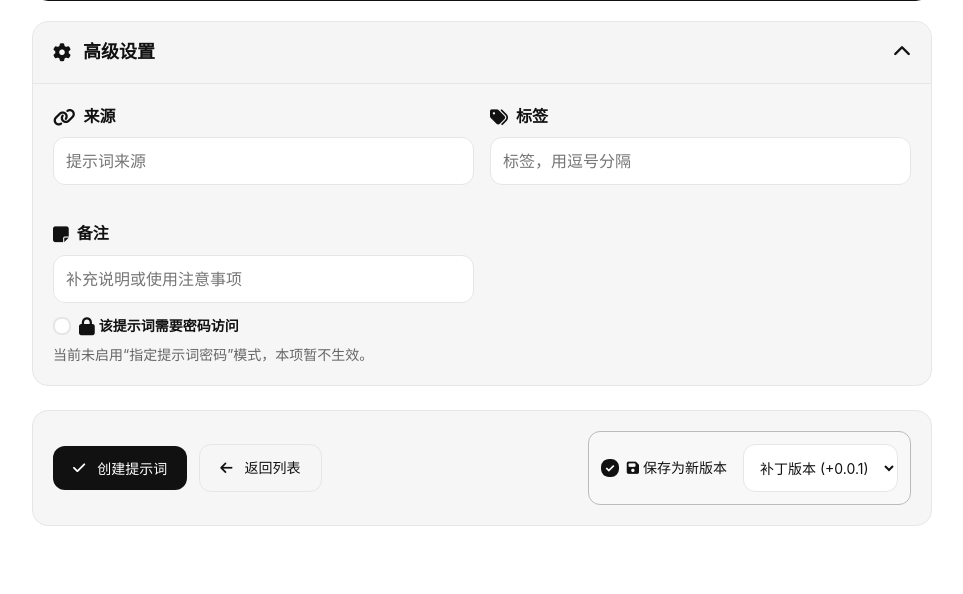
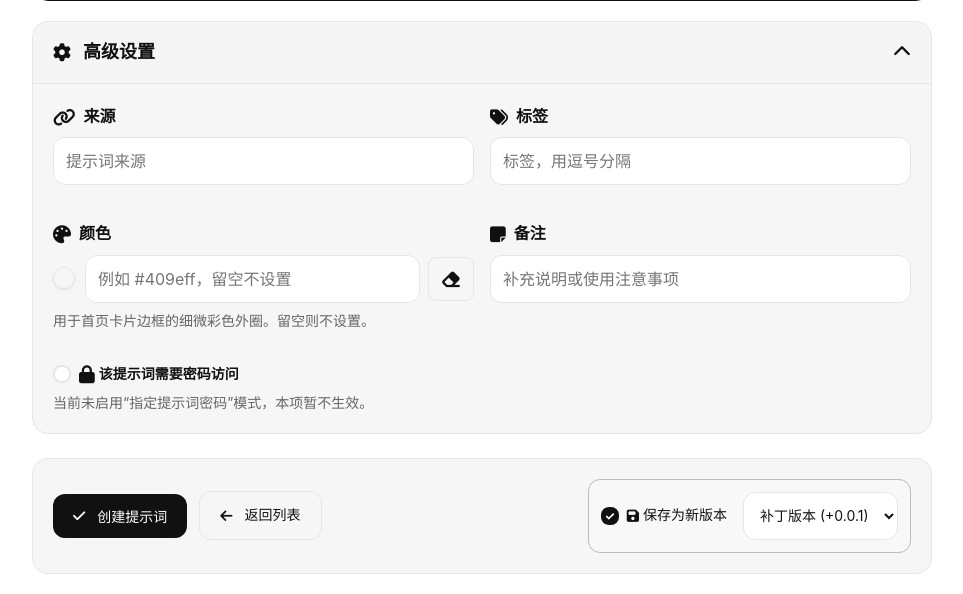
Before and after one commit to zhuchenyu2008/prompt-manage, a Flask app: page /prompt/new in a window 1280 px wide. Shown: the part 986-1580 px from the top of the page, without its empty margins (158-1121 px from the left). Before the commit the page ends 1512 px from the top, so only its background shows below. Run offline with Flask 3, Linux system fonts and the light colour scheme; data comes from the database, SQL or seed files in the repository; data that the repository does not hold is empty.

Commit message:
Add files via upload

```diff
--- a/app.py
+++ b/app.py
@@ -6,6 +6,7 @@ from flask import Flask, render_template, request, redirect, url_for, flash, sen
 from werkzeug.middleware.proxy_fix import ProxyFix
 from werkzeug.utils import secure_filename
 from io import BytesIO
+import re
 
 
 # Database path: allow override via env, default to container volume
@@ -28,6 +29,7 @@ def init_db():
             name TEXT NOT NULL,
             source TEXT,
             notes TEXT,
+            color TEXT,
             tags TEXT,
             pinned INTEGER DEFAULT 0,
             created_at TEXT,
@@ -178,6 +180,10 @@ def migrate_schema():
         cols = [r['name'] for r in cur.execute('PRAGMA table_info(prompts)').fetchall()]
         if 'require_password' not in cols:
             cur.execute("ALTER TABLE prompts ADD COLUMN require_password INTEGER DEFAULT 0")
+        # ensure prompts.color exists
+        cols = [r['name'] for r in cur.execute('PRAGMA table_info(prompts)').fetchall()]
+        if 'color' not in cols:
+            cur.execute("ALTER TABLE prompts ADD COLUMN color TEXT")
         # ensure auth settings keys exist
         cur.execute("INSERT OR IGNORE INTO settings(key, value) VALUES('auth_mode', 'off')")
         cur.execute("INSERT OR IGNORE INTO settings(key, value) VALUES('auth_password_hash', '')")
@@ -199,6 +205,21 @@ app.wsgi_app = ProxyFix(app.wsgi_app, x_for=1, x_proto=1, x_host=1, x_port=1, x_
 app.secret_key = os.environ.get('SECRET_KEY', 'dev-secret')
 # Jinja 过滤器：JSON 反序列化
 app.jinja_env.filters['loads'] = json.loads
+
+
+def sanitize_color(val):
+    """Normalize color to #RRGGBB or return None if invalid/empty.
+    Accepts #RGB or #RRGGBB (case-insensitive). Returns lowercase #rrggbb.
+    """
+    s = (val or '').strip()
+    if not s:
+        return None
+    if re.fullmatch(r"#([0-9a-fA-F]{3}|[0-9a-fA-F]{6})", s):
+        if len(s) == 4:
+            # expand #RGB to #RRGGBB
+            s = '#' + ''.join([c * 2 for c in s[1:]])
+        return s.lower()
+    return None
 
 
 @app.before_request
@@ -345,6 +366,7 @@ def new_prompt():
         name = request.form.get('name', '').strip() or '未命名提示词'
         source = request.form.get('source', '').strip()
         notes = request.form.get('notes', '').strip()
+        color = sanitize_color(request.form.get('color'))
         tags = parse_tags(request.form.get('tags', ''))
         content = request.form.get('content', '')
         bump_kind = request.form.get('bump_kind', 'patch')
@@ -354,8 +376,8 @@ def new_prompt():
         cur = conn.cursor()
         ts = now_ts()
         cur.execute(
-            "INSERT INTO prompts(name, source, notes, tags, pinned, created_at, updated_at, require_password) VALUES(?,?,?,?,0,?,?,?)",
-            (name, source, notes, json.dumps(tags, ensure_ascii=False), ts, ts, require_password)
+            "INSERT INTO prompts(name, source, notes, color, tags, pinned, created_at, updated_at, require_password) VALUES(?,?,?,?,?,0,?,?,?)",
+            (name, source, notes, color, json.dumps(tags, ensure_ascii=False), ts, ts, require_password)
         )
         pid = cur.lastrowid
         version = bump_version(None, bump_kind)
@@ -386,6 +408,7 @@ def prompt_detail(prompt_id):
         name = request.form.get('name', '').strip() or '未命名提示词'
         source = request.form.get('source', '').strip()
         notes = request.form.get('notes', '').strip()
+        color = sanitize_color(request.form.get('color'))
         tags = parse_tags(request.form.get('tags', ''))
         content = request.form.get('content', '')
         bump_kind = request.form.get('bump_kind', 'patch')
@@ -393,8 +416,8 @@ def prompt_detail(prompt_id):
         require_password = 1 if request.form.get('require_password') == '1' else 0
         ts = now_ts()
 
-        conn.execute("UPDATE prompts SET name=?, source=?, notes=?, tags=?, updated_at=?, require_password=? WHERE id=?",
-                     (name, source, notes, json.dumps(tags, ensure_ascii=False), ts, require_password, prompt_id))
+        conn.execute("UPDATE prompts SET name=?, source=?, notes=?, color=?, tags=?, updated_at=?, require_password=? WHERE id=?",
+                     (name, source, notes, color, json.dumps(tags, ensure_ascii=False), ts, require_password, prompt_id))
 
         if do_save_version:
             # 取当前版本号
@@ -566,12 +589,13 @@ def settings():
                 prompts = data
             for p in prompts:
                 cur.execute(
-                    "INSERT INTO prompts(id, name, source, notes, tags, pinned, created_at, updated_at, current_version_id, require_password) VALUES(?,?,?,?,?,?,?,?,NULL,?)",
+                    "INSERT INTO prompts(id, name, source, notes, color, tags, pinned, created_at, updated_at, current_version_id, require_password) VALUES(?,?,?,?,?,?,?,?,?,NULL,?)",
                     (
                         p.get('id'),
                         p.get('name'),
                         p.get('source'),
                         p.get('notes'),
+                        sanitize_color(p.get('color')),
                         json.dumps(p.get('tags') or [], ensure_ascii=False),
                         1 if p.get('pinned') else 0,
                         p.get('created_at') or now_ts(),
@@ -617,6 +641,7 @@ def export_all():
             'name': p['name'],
             'source': p['source'],
             'notes': p['notes'],
+            'color': p['color'],
             'tags': json.loads(p['tags']) if p['tags'] else [],
             'pinned': bool(p['pinned']),
             'require_password': bool(p['require_password']) if 'require_password' in p.keys() else False,
--- a/static/css/style.css
+++ b/static/css/style.css
@@ -444,6 +444,17 @@ textarea {
   transform: translateY(-4px);
   box-shadow: 0 12px 40px var(--shadow-hover);
   border-color: color-mix(in srgb, var(--primary) 20%, var(--border));
+}
+
+/* Accent color ring for cards (optional) */
+.card.color-ring {
+  /* subtle outer ring similar to border */
+  box-shadow: 0 0 0 2px color-mix(in srgb, var(--accent) 70%, transparent);
+}
+.card.color-ring:hover {
+  /* preserve hover elevation while keeping the ring */
+  box-shadow: 0 0 0 2px var(--accent), 0 12px 40px var(--shadow-hover);
+  border-color: color-mix(in srgb, var(--accent) 30%, var(--border));
 }
 .card-hd {
   display: flex;
--- a/static/js/main.js
+++ b/static/js/main.js
@@ -281,6 +281,80 @@ document.addEventListener('DOMContentLoaded', () => {
     });
   });
 
+  // Color picker + preview sync
+  const colorInput = document.getElementById('color');
+  const colorPicker = document.getElementById('colorPicker');
+  const colorSwatch = document.getElementById('colorSwatch');
+  const colorClearBtn = document.getElementById('colorClearBtn');
+  if (colorInput && colorPicker && colorSwatch) {
+    const isValidHex = (s) => /^#([0-9a-fA-F]{6}|[0-9a-fA-F]{3})$/.test((s || '').trim());
+    const expandHex = (s) => {
+      s = (s || '').trim();
+      if (!s) return '';
+      if (!isValidHex(s)) return '';
+      if (s.length === 4) {
+        return '#' + s.slice(1).split('').map(c => c + c).join('').toLowerCase();
+      }
+      return s.toLowerCase();
+    };
+    const applySwatch = (val) => {
+      const v = expandHex(val);
+      colorSwatch.style.background = v ? v : 'transparent';
+    };
+
+    // Init swatch from current text value only (empty -> transparent)
+    applySwatch(colorInput.value);
+
+    colorPicker.addEventListener('input', () => {
+      const v = (colorPicker.value || '').toLowerCase();
+      colorInput.value = v;
+      colorInput.classList.remove('color-invalid');
+      applySwatch(v);
+    });
+
+    colorInput.addEventListener('input', () => {
+      const raw = colorInput.value;
+      if (!raw) {
+        colorInput.classList.remove('color-invalid');
+        applySwatch('');
+        return;
+      }
+      if (isValidHex(raw)) {
+        colorInput.classList.remove('color-invalid');
+        // Sync picker with expanded hex (#RGB -> #RRGGBB)
+        const v = expandHex(raw);
+        try { colorPicker.value = v; } catch (_) {}
+        applySwatch(v);
+      } else {
+        colorInput.classList.add('color-invalid');
+      }
+    });
+
+    colorInput.addEventListener('blur', () => {
+      // Normalize on blur
+      const v = expandHex(colorInput.value);
+      if (v) colorInput.value = v;
+    });
+
+    // Swatch opens native color picker
+    const openPicker = () => {
+      try { colorPicker.showPicker ? colorPicker.showPicker() : colorPicker.click(); } catch (_) { colorPicker.click(); }
+    };
+    colorSwatch.addEventListener('click', openPicker);
+    colorSwatch.addEventListener('keydown', (e) => {
+      if (e.key === 'Enter' || e.key === ' ') { e.preventDefault(); openPicker(); }
+    });
+
+    // Clear button
+    if (colorClearBtn) {
+      colorClearBtn.addEventListener('click', () => {
+        colorInput.value = '';
+        colorInput.classList.remove('color-invalid');
+        applySwatch('');
+      });
+    }
+  }
+
   // Ripple effect for buttons
   document.querySelectorAll('.btn').forEach(button => {
     button.addEventListener('click', function(e) {
--- a/templates/index.html
+++ b/templates/index.html
@@ -137,7 +137,7 @@
       <div id="promptList" class="list grid-view">
       {% for p in prompts %}
         {% set is_locked = (auth_mode == 'per') and (p['id'] in locked_ids) %}
-        <article class="card" style="animation-delay: {{ loop.index * 0.1 }}s;">
+        <article class="card{% if p['color'] %} color-ring{% endif %}" style="animation-delay: {{ loop.index * 0.1 }}s;{% if p['color'] %} --accent: {{ p['color'] }};{% endif %}">
             <div class="card-header">
               <div class="card-title-area">
                 <a href="{{ url_for('unlock_prompt', prompt_id=p['id']) if is_locked else url_for('prompt_detail', prompt_id=p['id']) }}" class="card-title">
--- a/templates/prompt_detail.html
+++ b/templates/prompt_detail.html
@@ -99,6 +99,28 @@
                          value="{% if prompt and prompt['tags'] %}{{ (prompt['tags']|loads)|join(', ') }}{% endif %}"
                          placeholder="标签，用逗号分隔" />
                   </div>
+              </div>
+
+              <div class="form-group">
+                <label for="color">
+                  <i class="fas fa-palette"></i>
+                  颜色
+                </label>
+                <div class="color-input">
+                  <div class="color-input-row">
+                    <div class="color-swatch-wrap">
+                      <span class="color-swatch" id="colorSwatch" title="选择颜色" role="button" tabindex="0" aria-label="选择颜色"></span>
+                      <input type="color" id="colorPicker" aria-label="选择颜色"
+                             value="{{ (prompt and prompt['color']) or '#409eff' }}" />
+                    </div>
+                    <input type="text" id="color" name="color" value="{{ (prompt and prompt['color']) or '' }}"
+                           placeholder="例如 #409eff，留空不设置" />
+                    <button type="button" class="icon-btn" id="colorClearBtn" title="清除颜色">
+                      <i class="fas fa-eraser"></i>
+                    </button>
+                  </div>
+                  <div class="input-help">用于首页卡片边框的细微彩色外圈。留空则不设置。</div>
+                </div>
               </div>
 
               <div class="form-group">
@@ -354,6 +376,25 @@
       grid-template-columns: repeat(auto-fit, minmax(280px, 1fr));
       gap: var(--spacing-lg);
     }
+
+    /* Color input styles */
+    .color-input { display: flex; flex-direction: column; gap: var(--spacing-xs); }
+    .color-input-row { display: flex; align-items: center; gap: var(--spacing-sm); }
+    .color-swatch-wrap { position: relative; width: 24px; height: 24px; display: inline-block; }
+    #colorPicker {
+      position: absolute; inset: 0; width: 100%; height: 100%; padding: 0; border: 0; opacity: 0; cursor: pointer;
+    }
+    #color { flex: 1; }
+    .color-swatch {
+      width: 22px; height: 22px; border-radius: 999px; flex-shrink: 0; display: block;
+      border: 1px solid var(--border);
+      background: transparent;
+      box-shadow: 0 1px 2px var(--shadow);
+      transition: transform .2s ease, box-shadow .2s ease, background .2s ease;
+      cursor: pointer;
+    }
+    .color-swatch:hover { transform: scale(1.05); box-shadow: 0 2px 6px var(--shadow); }
+    .color-invalid { border-color: var(--del) !important; box-shadow: 0 0 0 3px color-mix(in srgb, var(--del) 10%, transparent) !important; }
 
     input[type="text"], select, textarea {
       width: 100%;
```
Also changed, not shown: README.md.
